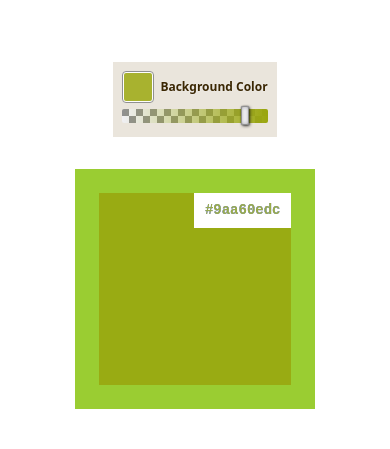
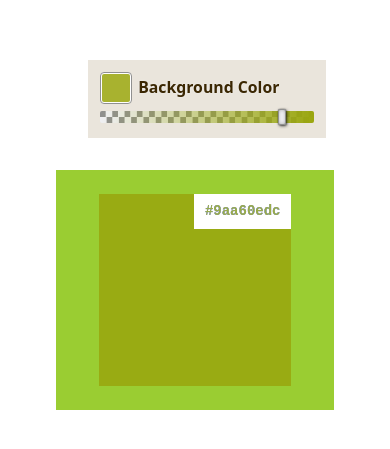
Before and after one commit to AlainGourves/color-picker-component, a website built with Vite: page index.html in a window 390 px wide. Shown: the part 203-652 px from the top of the page. Built offline with nearby package versions, Linux system fonts and the light colour scheme.

Commit message:
fully responsive

```diff
--- a/css/color-picker.css
+++ b/css/color-picker.css
@@ -8,23 +8,27 @@
 
 :host {
     --clr-grad: #000;
-    --slider-height: .875rem;
-    --slider-thumb: calc(var(--slider-height) * 4/3);
+    --min-height: clamp(.75rem, .5rem + 2cqw, 2rem);
+    container-type: inline-size;
+    display: inline-grid;
+    width: 100%;
+    padding: .75rem;
+    font-family: system-ui, sans-serif;
+    font-size: var(--min-height);
+    line-height: 1;
+    background: #eae5dc;
 }
 
 .colorPicker {
     --dark-grey: #909090;
     --light-grey: #f0f0f4;
-    --h: 2rem;
-    background: #eae5dc;
-    padding: .75em;
+    --picker-h: clamp(2rem, 1.5rem + 3cqw, 5rem);
     display: inline-grid;
-    grid-template-columns: var(--h) auto;
+    grid-template-columns: var(--picker-h) auto;
     align-items: center;
     justify-items: flex-start;
     gap: .5em;
-    font-family: system-ui, sans-serif;
-    font-size: .75rem;
+    gap: 3cqw;
     font-weight: 600;
     color: #3b2702;
     text-shadow: 0 0 2px var(--light-grey);
@@ -59,8 +63,8 @@ input:focus-visible,
 
 
 input[type=color] {
-    inline-size: var(--h);
-    block-size: var(--h);
+    inline-size: var(--picker-h);
+    block-size: var(--picker-h);
     border: 0;
     opacity: 0;
     pointer-events: initial;
@@ -78,14 +82,17 @@ input[type=color] {
     &::-moz-color-swatch {
         border: none;
     }
+}
 
+label {
+    text-wrap: nowrap;
 }
 
 #picker-wrapper {
     --rad: 4px;
     --marg: 2px;
-    inline-size: var(--h);
-    block-size: var(--h);
+    inline-size: var(--picker-h);
+    block-size: var(--picker-h);
     position: relative;
     pointer-events: none;
     border-radius: var(--rad);
@@ -112,6 +119,8 @@ input[type=color] {
 }
 
 #slider-wrapper {
+    --thumb-h: calc(var(--min-height)*4/3);
+
     grid-column: 1/-1;
     width: 100%;
     position: relative;
@@ -123,20 +132,20 @@ input[type=range] {
     &::-webkit-slider-runnable-track {
         box-sizing: border-box;
         appearance: none;
-        height: var(--slider-height);
+        height: var(--min-height);
         border-radius: 2px;
         background-image:
             linear-gradient(to right, transparent, var(--clr-grad, #000)),
             repeating-conic-gradient(var(--light-grey) 0 90deg, var(--dark-grey) 90deg 180deg);
-        background-size: 100%, var(--slider-height) var(--slider-height);
+        background-size: 100%, var(--min-height) var(--min-height);
     }
 
     &::-webkit-slider-thumb {
         box-sizing: border-box;
         appearance: none;
-        height: var(--slider-thumb);
-        width: 8px;
-        margin-block-start: calc(.5 * (var(--slider-height) - var(--slider-thumb)));
+        height: var(--thumb-h);
+        width: calc(var(--thumb-h)/2);
+        margin-block-start: calc(.5 * (var(--min-height) - var(--thumb-h)));
         border: none;
         border-radius: 2px;
         background: var(--light-grey);
@@ -146,18 +155,18 @@ input[type=range] {
 
     &::-moz-range-track {
         appearance: none;
-        height: var(--slider-height);
+        height: var(--min-height);
         border-radius: 2px;
         background-image:
             linear-gradient(to right, transparent, var(--clr-grad, #000)),
             repeating-conic-gradient(var(--light-grey) 0 90deg, var(--dark-grey) 90deg 180deg);
-        background-size: 100%, var(--slider-height) var(--slider-height);
+        background-size: 100%, var(--min-height) var(--min-height);
     }
 
     &::-moz-range-thumb {
         appearance: none;
-        width: var(--slider-thumb);
-        height: var(--slider-thumb);
+        width: calc(var(--thumb-h)/2);
+        height: var(--thumb-h);
         border: none;
         border-radius: 50%;
         background: var(--light-grey);
@@ -169,7 +178,7 @@ input[type=range] {
 input[type=range]:hover+output,
 input[type=range]:focus+output {
     opacity: 1;
-    top: calc(var(--slider-height) + .5rem);
+    top: 130%;
 }
 
 output {
@@ -178,12 +187,13 @@ output {
     place-content: center;
     background: var(--dark-grey);
     left: calc((var(--slider-val) * 1%) + ((50 - var(--slider-val))/100)*8px);
-    top: calc(var(--slider-height) *2);
+    top: 200%;
     transform: translateX(-50%);
     padding: .25em .5em;
     min-width: 4ch;
     line-height: 1;
     color: var(--light-grey);
+    font-size: max(12px, .75em);
     text-shadow: none;
     border-radius: .25em;
     pointer-events: none;
@@ -194,7 +204,7 @@ output {
     &::after {
         content: '';
         position: absolute;
-        width: 4px;
+        width: max(4px, 1.5cqw);
         aspect-ratio: 1;
         background: inherit;
         left: 50%;
--- a/main.js
+++ b/main.js
@@ -6,9 +6,7 @@ const box = document.querySelector('#box');
 const theColor = box.querySelector('#the-color');
 
 app.innerHTML = `
-  <div>
     <color-picker label="Background Color" value="#9aa60edc"></color-picker>
-  </div>
 `
 
 const colorPicker = app.querySelector('color-picker');
--- a/scss/style.scss
+++ b/scss/style.scss
@@ -22,7 +22,7 @@ body {
 }
 
 #app {
-  max-width: 1280px;
+  width: clamp(11rem, 55vw, 960px);
   margin: 0 auto;
   padding: 2rem;
   text-align: center;
```
Also changed, not shown: README.md.
